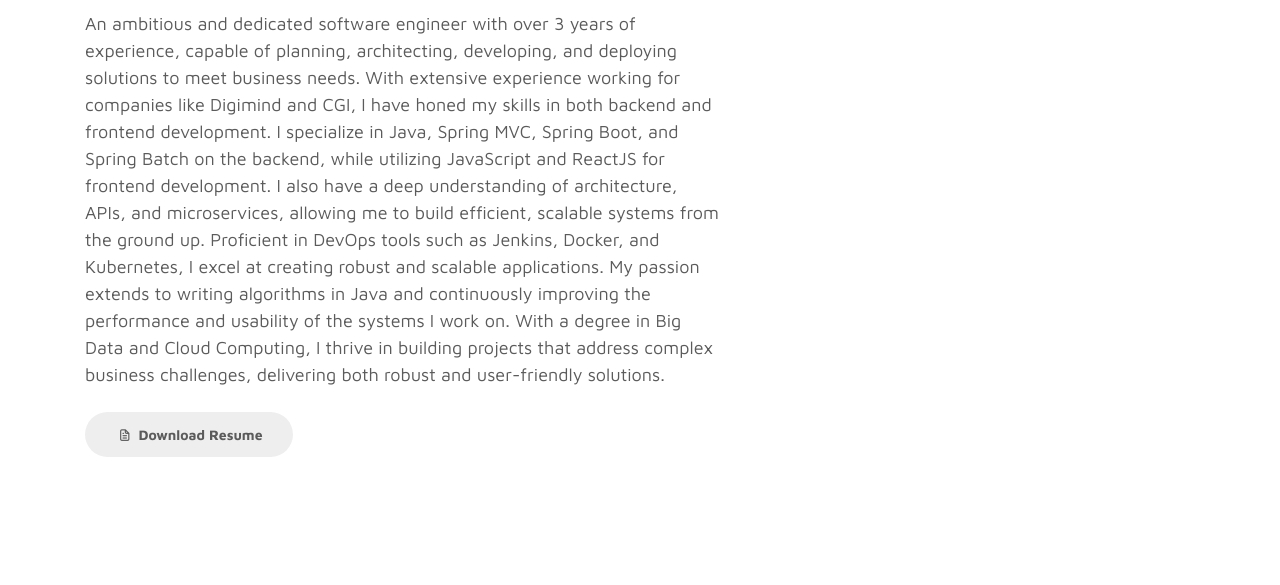
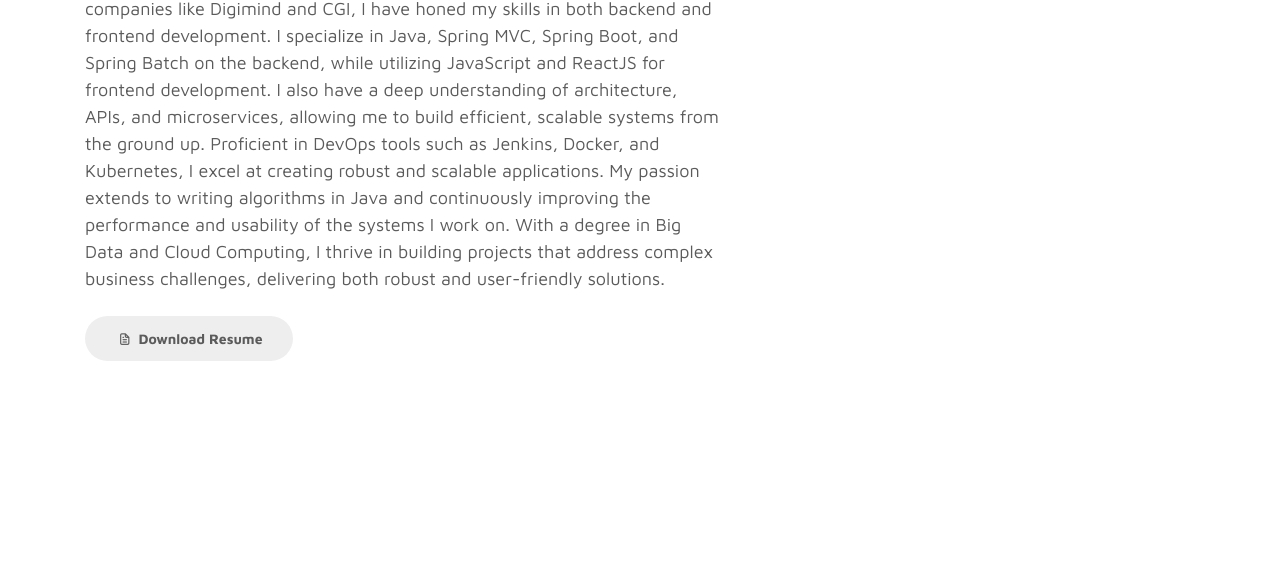
Before and after one commit to ylizma/personal-page, a plain HTML site: page index.html in a window 1280 px wide. Shown: the part 290-875 px from the top of the page. After the commit the page ends 800 px from the top, so only its background shows below. Drawn offline with Linux system fonts and the light colour scheme.

Commit message:
Update tooplate-style.css

```diff
--- a/css/tooplate-style.css
+++ b/css/tooplate-style.css
@@ -14,7 +14,7 @@ body {
 }
 
 .full-screen {
-  padding: 8rem 0;
+  padding: 2rem 0;
 }
 
 .small-text {
```
